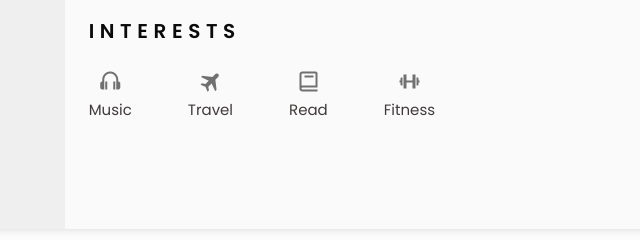
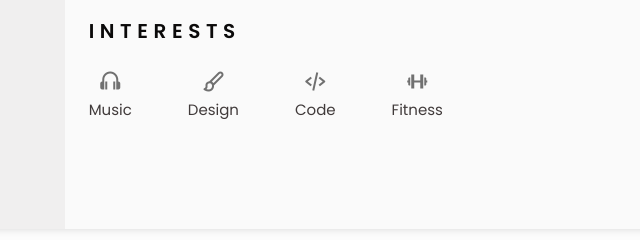
Before and after one commit to SteeveDimitry/Responsive-Steeve_Dimitry-CV-Web-Site, a website: page public/index.html in a window 1280 px wide. Shown: the part 1330-1570 px from the top of the page, 414-1054 px from the left. Drawn offline with nearby package versions, Linux system fonts and the light colour scheme.

Commit message:
first commit

```diff
--- a/public/index.html
+++ b/public/index.html
@@ -372,13 +372,17 @@
                         </div>
 
                         <div class="interests__content">
-                            <i class="bx bxs-plane-alt interests__icon"></i>
-                            <span class="interests__name">Travel</span>
+                            <!-- <i class="bx bxs-plane-alt interests__icon"></i> -->
+                            <!-- <span class="interests__name">travel</span> -->
+                            <i class="bx bx-paint interests__icon"></i>
+                            <span class="interests__name">Design</span>
                         </div>
 
                         <div class="interests__content">
-                            <i class="bx bx-book interests__icon"></i>
-                            <span class="interests__name">Read</span>
+                            <!-- <i class="bx bx-book interests__icon"></i> -->
+                            <!-- <span class="interests__name">Read</span> -->
+                            <i class="bx bx-code-alt interests__icon"></i>
+                            <span class="interests__name">Code</span>
                         </div>
 
                         <div class="interests__content">
```
